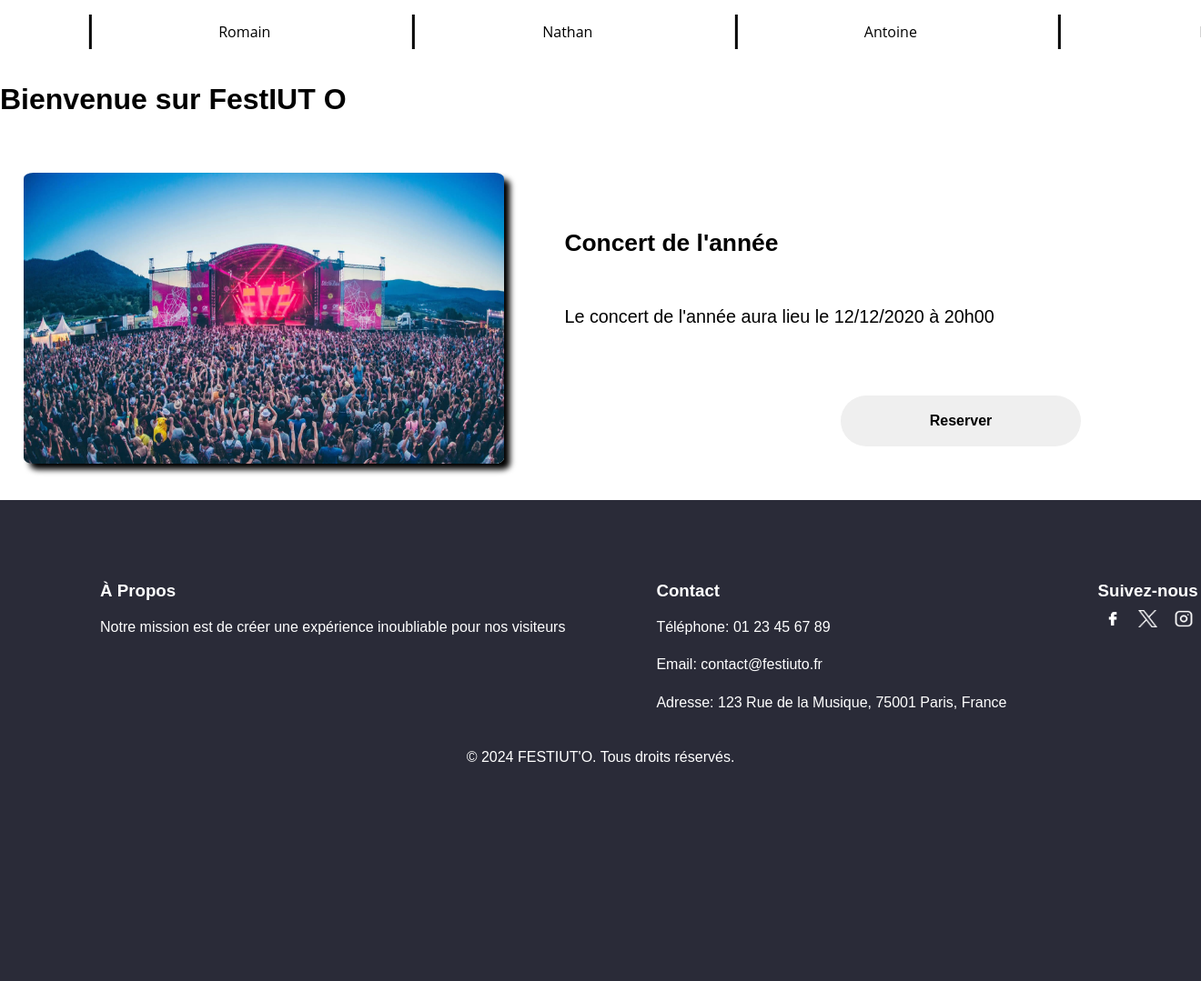
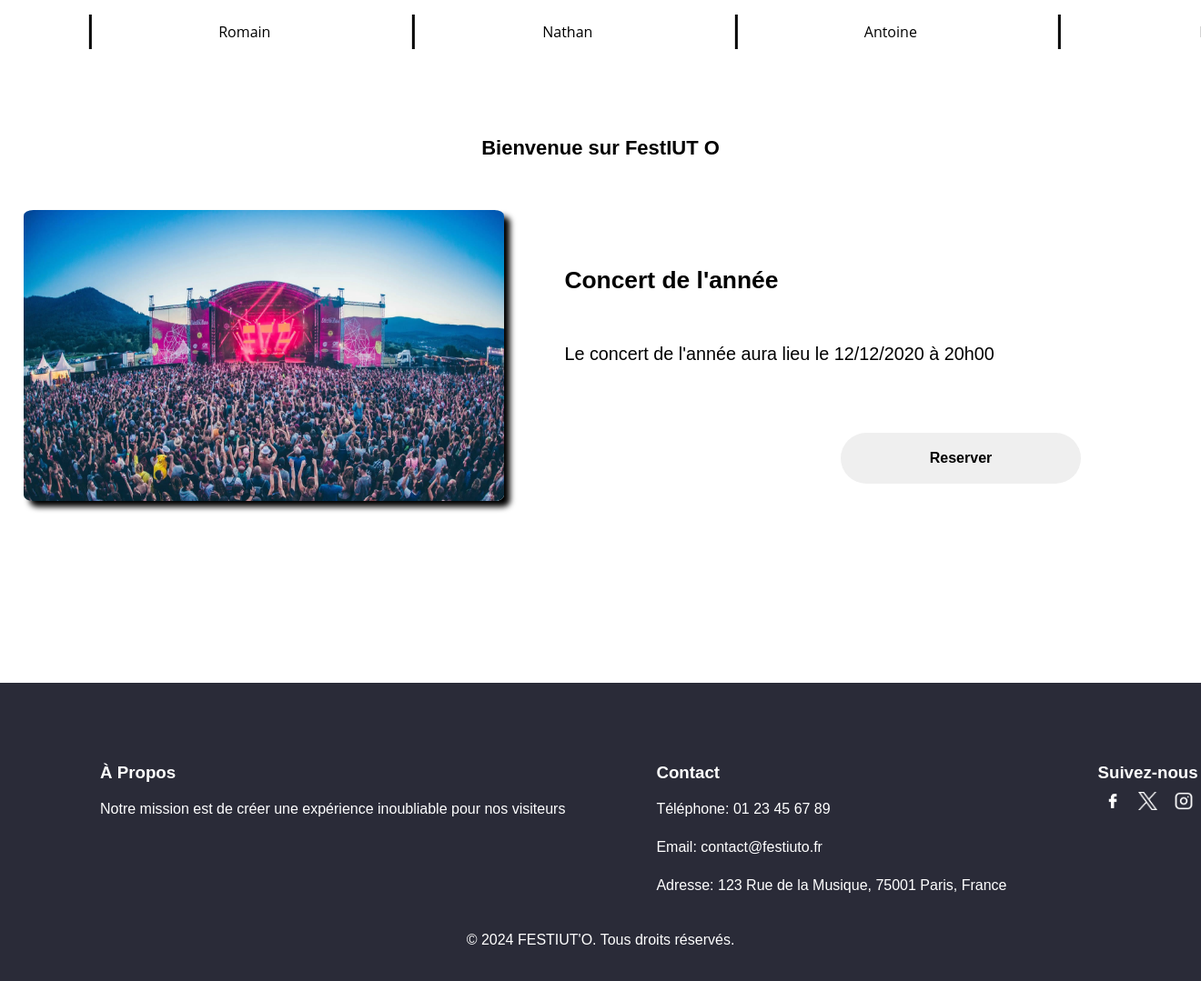
Before and after one commit to LeniChabilan/SAE-FESTUITO, a Flask app: page / in a window 1320 px wide. Shown: the part 120-1199 px from the top of the page at 91% size. Before the commit the page ends 958 px from the top, so only its background shows below. Run offline with Flask 3, Linux system fonts and the light colour scheme; some libraries are stand-ins or nearby versions.

Commit message:
modification du css pour changer le bouton et le carousel

```diff
--- a/Flask/files/static/home.css
+++ b/Flask/files/static/home.css
@@ -16,6 +16,14 @@ main{
   padding-bottom: 5vh;
   max-width: 100vw;
   padding-left: 2vw;
+  margin-bottom: 20vh;
+}
+
+
+.bienvenue {
+  text-align: center;
+  margin-top: 10vh;
+  font-size: clamp(1.1875rem, .90625rem + .5859375vw, 1.375rem);
 }
 
 .img-concert {
@@ -61,7 +69,8 @@ main{
 .buttonOrg:hover {
   box-shadow: 0 12px 16px 0 rgba(0, 0, 0, 0.24),
       0 17px 50px 0 rgba(0, 0, 0, 0.19);
-  background-color: #c930b9;
+  background-color: #2a2b38;
+  color: #fff;
 }
 
 .buttonOrg span {
@@ -90,11 +99,6 @@ main{
   opacity: 1;
   right: 0;
 }
-
-
-
-
-
 
 
 .auteur {
@@ -175,13 +179,14 @@ main{
   transition: all 0.2s ease;
 }
 .Marquee-tag:hover {
-  background-color: #c930b9;
+  background-color: #2a2b38;
   -webkit-transform: scale(1.1);
   -moz-transform: scale(1.1);
   -o-transform: scale(1.1);
   -ms-transform: scale(1.1);
   transform: scale(1.1);
   cursor: pointer;
+  color: #fff;
 }
 @-moz-keyframes marquee {
   0% {
--- a/Flask/files/templates/home.html
+++ b/Flask/files/templates/home.html
@@ -22,7 +22,7 @@
       </div>
     </div>
   </div>
-  <h1>Bienvenue sur FestIUT O</h1>
+  <h1 class="bienvenue">Bienvenue sur FestIUT O</h1>
 
   <div class="concert">
     <img class="img-concert" src="{{ url_for('static', filename='img/fond.jpg') }}" alt="">
```
